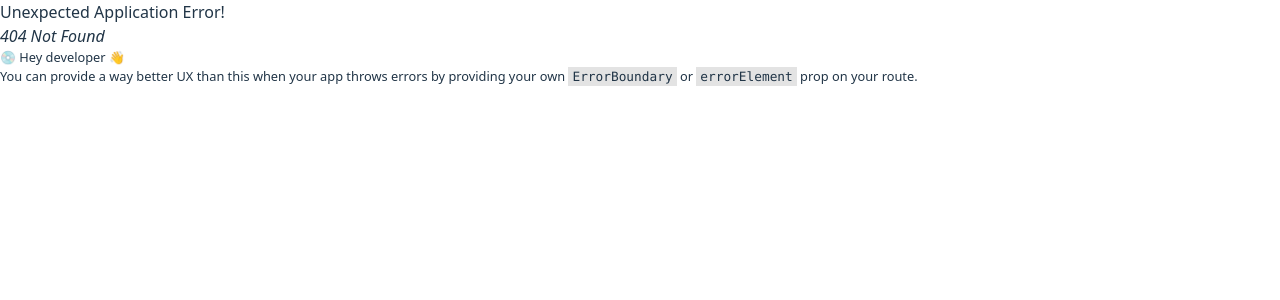
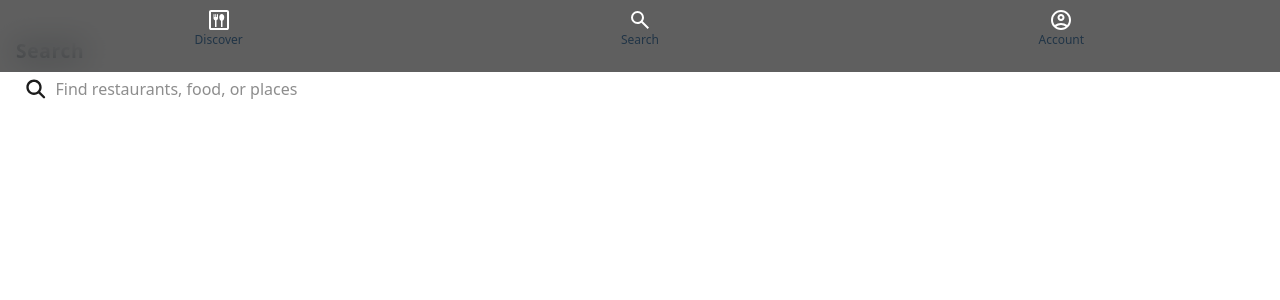
Before and after one commit to SherwinDistor/restaurant-review-frontend, a React (Vite) app: page /search in a window 1280 px wide. Before the commit this address had no page. Shown: the top 300 px of the page. Built offline with nearby package versions, Linux system fonts and the light colour scheme.

Commit message:
Search restaurant page

```diff
--- a/package.json
+++ b/package.json
@@ -12,8 +12,8 @@
   "dependencies": {
     "@tailwindcss/vite": "^4.1.17",
     "keycloak-js": "^26.2.1",
-    "react": "^19.2.0",
-    "react-dom": "^19.2.0",
+    "react": "^19.2.1",
+    "react-dom": "^19.2.1",
     "react-router": "^7.9.6",
     "tailwindcss": "^4.1.17"
   },
--- /dev/null
+++ b/src/components/Details.jsx
@@ -0,0 +1,28 @@
+import { useEffect, useState } from 'react';
+import { Link } from 'react-router';
+
+export default function Details() {
+	const [isDetailsOpen, setIsDetailsOpen] = useState(false);
+
+	useEffect(() => {
+		function changeState() {
+			setIsDetailsOpen(true);
+			console.log('run change');
+		}
+		changeState();
+	}, []);
+
+	return (
+		<>
+			<div
+				className={`bg-gray fixed bottom-0 left-0 h-[90%] w-full rounded-t-lg ${
+					isDetailsOpen ? 'animate-slideInUp' : 'animate-slideOutDown'
+				}`}
+			>
+				<Link to='..' className='flex justify-center py-3'>
+					<div className='w-[50%] h-1 bg-white rounded-full'></div>
+				</Link>
+			</div>
+		</>
+	);
+}
--- a/src/components/Nav.jsx
+++ b/src/components/Nav.jsx
@@ -15,7 +15,10 @@ export default function Nav() {
 						</svg>
 						Discover
 					</Link>
-					<div className='text-xs flex flex-col items-center w-full'>
+					<Link
+						to='/search'
+						className='text-xs flex flex-col items-center w-full'
+					>
 						<svg
 							xmlns='http://www.w3.org/2000/svg'
 							viewBox='0 -960 960 960'
@@ -24,7 +27,7 @@ export default function Nav() {
 							<path d='M784-120 532-372q-30 24-69 38t-83 14q-109 0-184.5-75.5T120-580q0-109 75.5-184.5T380-840q109 0 184.5 75.5T640-580q0 44-14 83t-38 69l252 252-56 56ZM380-400q75 0 127.5-52.5T560-580q0-75-52.5-127.5T380-760q-75 0-127.5 52.5T200-580q0 75 52.5 127.5T380-400Z' />
 						</svg>
 						Search
-					</div>
+					</Link>
 					<Link
 						to='/profile'
 						className='text-xs flex flex-col items-center w-full'
--- a/src/components/Restaurant.jsx
+++ b/src/components/Restaurant.jsx
@@ -1,4 +1,4 @@
-import { useLoaderData } from 'react-router';
+import { Link, Outlet, useLoaderData } from 'react-router';
 import Nav from './Nav';
 import { useState } from 'react';
 import StarRating from './StarRating';
@@ -44,7 +44,10 @@ export default function Restaurant() {
 						</div>
 					</div>
 					<div className='self-center'>
-						<button className='flex items-center bg-amber-500 pl-2 py-1 rounded-lg'>
+						<Link
+							to='./details'
+							className='flex items-center bg-amber-500 pl-2 py-1 rounded-lg'
+						>
 							<span>Details</span>
 							<svg
 								xmlns='http://www.w3.org/2000/svg'
@@ -53,7 +56,8 @@ export default function Restaurant() {
 							>
 								<path d='M439.1 297.4C451.6 309.9 451.6 330.2 439.1 342.7L279.1 502.7C266.6 515.2 246.3 515.2 233.8 502.7C221.3 490.2 221.3 469.9 233.8 457.4L371.2 320L233.9 182.6C221.4 170.1 221.4 149.8 233.9 137.3C246.4 124.8 266.7 124.8 279.2 137.3L439.2 297.3z' />
 							</svg>
-						</button>
+						</Link>
+						<Outlet />
 					</div>
 				</div>
 			</section>
--- /dev/null
+++ b/src/components/Search.jsx
@@ -0,0 +1,70 @@
+import { useEffect, useState } from 'react';
+import Nav from './Nav';
+import BASE_URL from '../loaders/baseUrl';
+import { Link } from 'react-router';
+
+export default function Search() {
+	const [search, setSearch] = useState('');
+	const [searchResults, setSearchResults] = useState([]);
+
+	useEffect(() => {
+		async function getSearchResults() {
+			if (search == '') {
+				setSearchResults([]);
+				return;
+			}
+
+			const response = await fetch(
+				`${BASE_URL}/api/v1/restaurant/search?keyword=${search}`
+			);
+			const data = await response.json();
+
+			setSearchResults(data);
+		}
+
+		getSearchResults();
+	}, [search]);
+
+	function handleSearchChange(e) {
+		setSearch(e.target.value);
+	}
+
+	return (
+		<>
+			<Nav />
+			<section className='px-4 pt-10'>
+				<div className='mb-3'>
+					<h1>Search</h1>
+				</div>
+				<div className='bg-white rounded-lg flex items-center px-2'>
+					<svg
+						xmlns='http://www.w3.org/2000/svg'
+						viewBox='0 0 640 640'
+						className='fill-gray h-6 w-6'
+					>
+						<path d='M480 272C480 317.9 465.1 360.3 440 394.7L566.6 521.4C579.1 533.9 579.1 554.2 566.6 566.7C554.1 579.2 533.8 579.2 521.3 566.7L394.7 440C360.3 465.1 317.9 480 272 480C157.1 480 64 386.9 64 272C64 157.1 157.1 64 272 64C386.9 64 480 157.1 480 272zM272 416C351.5 416 416 351.5 416 272C416 192.5 351.5 128 272 128C192.5 128 128 192.5 128 272C128 351.5 192.5 416 272 416z' />
+					</svg>
+					<input
+						className=' px-2 py-1 text-gray w-full'
+						type='text'
+						placeholder='Find restaurants, food, or places'
+						value={search}
+						onChange={handleSearchChange}
+					/>
+				</div>
+			</section>
+			<section className='px-7'>
+				{searchResults.map((result) => (
+					<Link
+						to={`/restaurant/${result.id}`}
+						key={result.id}
+						className='flex justify-between border-b border-white py-2'
+					>
+						<div>{result.name}</div>
+						<div>{result.cuisineType}</div>
+					</Link>
+				))}
+			</section>
+		</>
+	);
+}
--- a/src/index.css
+++ b/src/index.css
@@ -2,6 +2,27 @@
 
 @theme {
 	--color-gray: #1c1c1c;
+
+	--animate-slideInUp: slideInUp 2s ease-out;
+	--animate-slideOutDown: slideOutDown 2s ease-out;
+
+	@keyframes slideInUp {
+		from {
+			transform: translateY(100%);
+		}
+		to {
+			transform: translateY(0);
+		}
+	}
+
+	@keyframes slideOutDown {
+		from {
+			transform: translateY(-100%);
+		}
+		to {
+			transform: translateY(0);
+		}
+	}
 }
 
 :root {
```
Also changed, not shown: src/main.jsx (+12 -0 lines), 1 other file (tests, documents, lock files or other folders).
